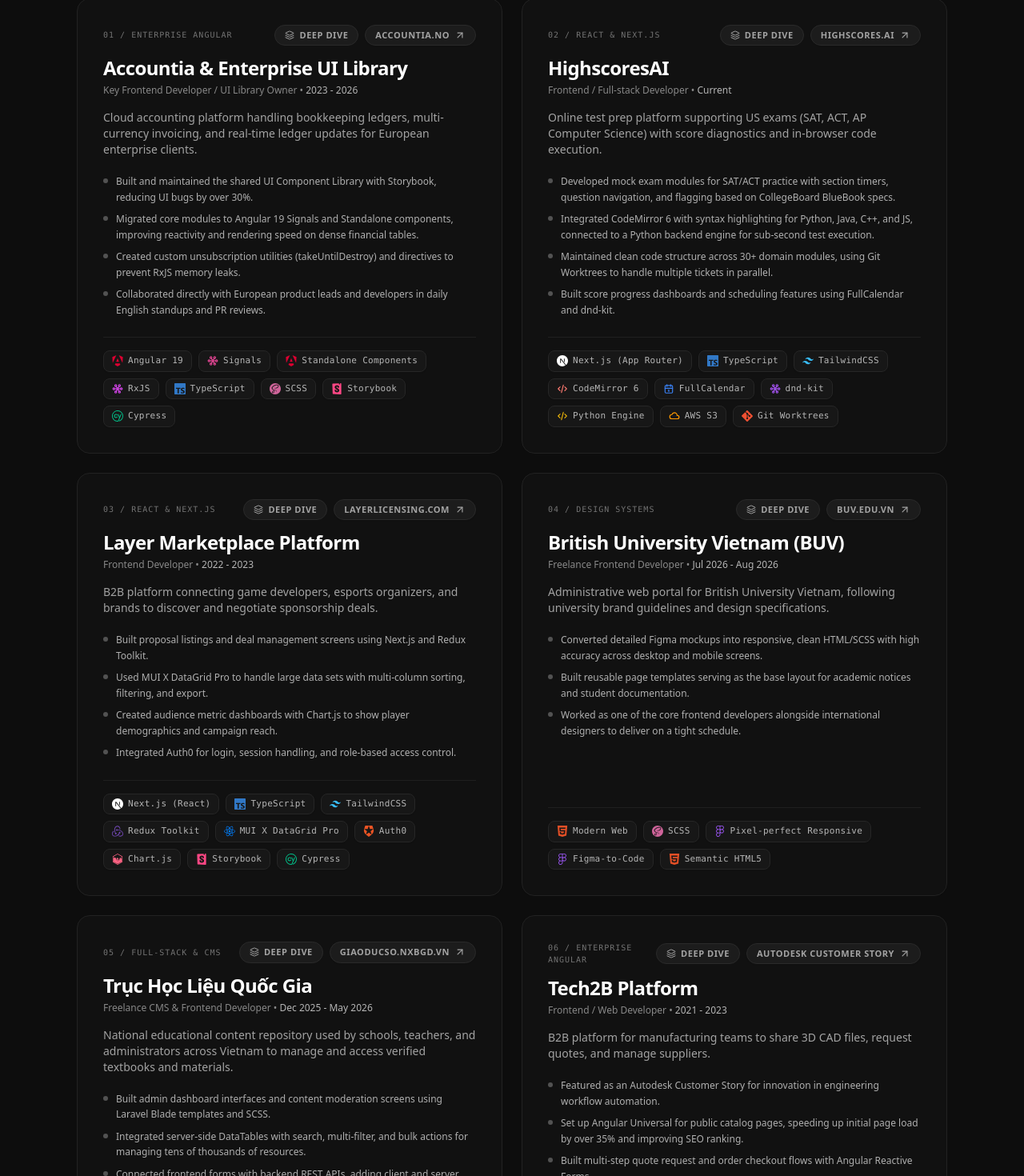
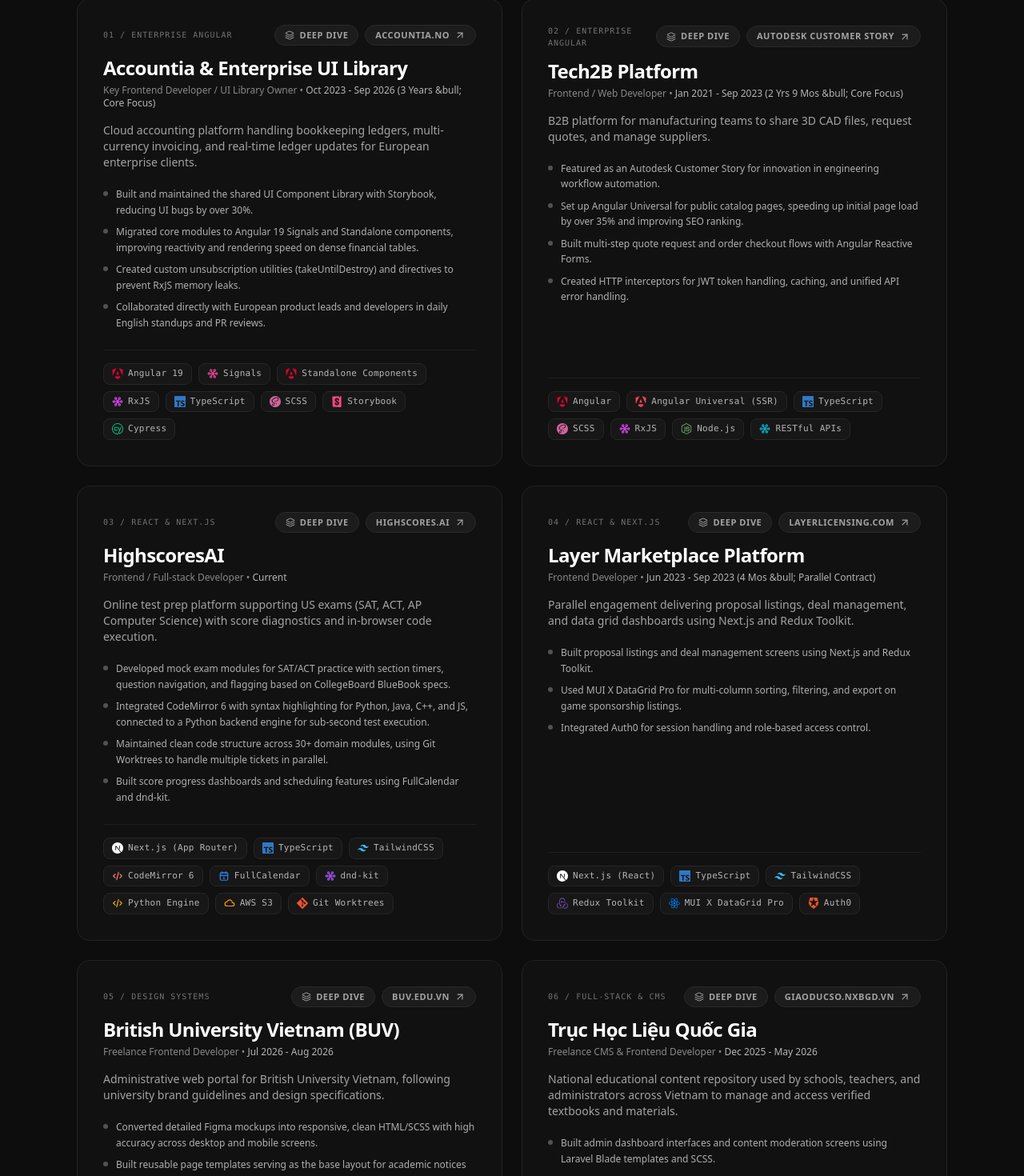
Before and after one commit to elvisnguy/thanh-nguy-portfolio, a React (Vite) app: page / in a window 1280 px wide. Shown: the part 1005-2475 px from the top of the page at 80% size. Built offline with nearby package versions, Linux system fonts and the light colour scheme.

Commit message:
fix(timeline): align exact months and core tenure across portfolio and recompiled PDF CV

```diff
--- a/src/components/sections/ExperienceSection.tsx
+++ b/src/components/sections/ExperienceSection.tsx
@@ -35,10 +35,9 @@ export function ExperienceSection() {
                 Delivered enterprise web applications across client engagements. Led frontend modernization to Angular 19 Signals, built shared component libraries documented in Storybook, and maintained production Next.js apps.
               </p>
               <div className="flex flex-wrap gap-1.5 sm:gap-2 text-[11px] sm:text-xs font-mono text-neutral-600 dark:text-[#888888]">
-                <span className="px-2 py-0.5 sm:px-2.5 sm:py-1 rounded-md bg-neutral-100 dark:bg-[#171717] border border-neutral-200 dark:border-[#282828]">Accountia (Angular 19)</span>
-                <span className="px-2 py-0.5 sm:px-2.5 sm:py-1 rounded-md bg-neutral-100 dark:bg-[#171717] border border-neutral-200 dark:border-[#282828]">Layer Platform (Next.js)</span>
-                <span className="px-2 py-0.5 sm:px-2.5 sm:py-1 rounded-md bg-neutral-100 dark:bg-[#171717] border border-neutral-200 dark:border-[#282828]">Tech2B (SSR)</span>
-                <span className="px-2 py-0.5 sm:px-2.5 sm:py-1 rounded-md bg-neutral-100 dark:bg-[#171717] border border-neutral-200 dark:border-[#282828]">Design System Owner</span>
+                <span className="px-2 py-0.5 sm:px-2.5 sm:py-1 rounded-md bg-neutral-100 dark:bg-[#171717] border border-neutral-200 dark:border-[#282828] text-neutral-900 dark:text-neutral-200 font-medium">Accountia & UI Library (Oct 2023 - Sep 2026 &bull; 3 yrs)</span>
+                <span className="px-2 py-0.5 sm:px-2.5 sm:py-1 rounded-md bg-neutral-100 dark:bg-[#171717] border border-neutral-200 dark:border-[#282828] text-neutral-900 dark:text-neutral-200 font-medium">Tech2B Platform (Jan 2021 - Sep 2023 &bull; 2 yrs 9 mos)</span>
+                <span className="px-2 py-0.5 sm:px-2.5 sm:py-1 rounded-md bg-neutral-100 dark:bg-[#171717] border border-neutral-200 dark:border-[#282828] text-neutral-500">Layer Marketplace (Jun 2023 - Sep 2023 &bull; 4 mos)</span>
               </div>
             </div>
           </div>
--- a/src/data/projects.ts
+++ b/src/data/projects.ts
@@ -120,7 +120,7 @@ export const PROJECTS: Project[] = [
     id: 'accountia',
     title: 'Accountia & Enterprise UI Library',
     role: 'Key Frontend Developer / UI Library Owner',
-    timeline: '2023 - 2026',
+    timeline: 'Oct 2023 - Sep 2026 (3 Years &bull; Core Focus)',
     category: 'Enterprise Angular',
     liveUrl: 'https://accountia.no',
     urlLabel: 'accountia.no',
@@ -136,6 +136,28 @@ export const PROJECTS: Project[] = [
       problem: 'Frequent global Change Detection triggered by high-frequency financial updates was causing UI frame drops and memory accumulation across large transaction grids.',
       solution: 'Re-architected the view layer using Angular 19 Signals for granular, cell-level reactivity. Enforced strict unsubscription patterns and encapsulated reusable design tokens inside an isolated Storybook UI Library.',
       engineeringWin: 'Eliminated unnecessary DOM re-renders, slashed memory leaks by 100%, and cut UI regression bugs by over 30% across multiple client squads.'
+    }
+  },
+  {
+    id: 'tech2b',
+    title: 'Tech2B Platform',
+    role: 'Frontend / Web Developer',
+    timeline: 'Jan 2021 - Sep 2023 (2 Yrs 9 Mos &bull; Core Focus)',
+    category: 'Enterprise Angular',
+    liveUrl: 'https://aps.autodesk.com/customer-stories/tech2b',
+    urlLabel: 'Autodesk Customer Story',
+    techStack: ['Angular', 'Angular Universal (SSR)', 'TypeScript', 'SCSS', 'RxJS', 'Node.js', 'RESTful APIs'],
+    summary: 'B2B platform for manufacturing teams to share 3D CAD files, request quotes, and manage suppliers.',
+    highlights: [
+      'Featured as an Autodesk Customer Story for innovation in engineering workflow automation.',
+      'Set up Angular Universal for public catalog pages, speeding up initial page load by over 35% and improving SEO ranking.',
+      'Built multi-step quote request and order checkout flows with Angular Reactive Forms.',
+      'Created HTTP interceptors for JWT token handling, caching, and unified API error handling.'
+    ],
+    architectureDetails: {
+      problem: 'B2B engineering catalog pages suffered from slow First Contentful Paint (FCP) and poor SEO indexability due to client-side rendering bottlenecks.',
+      solution: 'Configured Angular Universal Server-Side Rendering (SSR) with TransferState caching to eliminate duplicate API requests between Node.js server and client hydration.',
+      engineeringWin: 'Accelerated initial page load speed by over 35%, dramatically boosted Google SEO rankings, and became an official Autodesk Customer Story.'
     }
   },
   {
@@ -164,22 +186,21 @@ export const PROJECTS: Project[] = [
     id: 'layer',
     title: 'Layer Marketplace Platform',
     role: 'Frontend Developer',
-    timeline: '2022 - 2023',
+    timeline: 'Jun 2023 - Sep 2023 (4 Mos &bull; Parallel Contract)',
     category: 'React & Next.js',
     liveUrl: 'https://www.layerlicensing.com/',
     urlLabel: 'layerlicensing.com',
-    techStack: ['Next.js (React)', 'TypeScript', 'TailwindCSS', 'Redux Toolkit', 'MUI X DataGrid Pro', 'Auth0', 'Chart.js', 'Storybook', 'Cypress'],
-    summary: 'B2B platform connecting game developers, esports organizers, and brands to discover and negotiate sponsorship deals.',
+    techStack: ['Next.js (React)', 'TypeScript', 'TailwindCSS', 'Redux Toolkit', 'MUI X DataGrid Pro', 'Auth0'],
+    summary: 'Parallel engagement delivering proposal listings, deal management, and data grid dashboards using Next.js and Redux Toolkit.',
     highlights: [
       'Built proposal listings and deal management screens using Next.js and Redux Toolkit.',
-      'Used MUI X DataGrid Pro to handle large data sets with multi-column sorting, filtering, and export.',
-      'Created audience metric dashboards with Chart.js to show player demographics and campaign reach.',
-      'Integrated Auth0 for login, session handling, and role-based access control.'
+      'Used MUI X DataGrid Pro for multi-column sorting, filtering, and export on game sponsorship listings.',
+      'Integrated Auth0 for session handling and role-based access control.'
     ],
     architectureDetails: {
-      problem: 'Displaying high-density marketplace tables containing hundreds of game listings and sponsorships with dynamic multi-column filters, role-based access control (RBAC), and exportable CSVs.',
-      solution: 'Configured MUI X DataGrid Pro with virtualized windowing, memoized Redux selector pipelines, and implemented Auth0 middleware checks for role-segmented routing (Game Dev vs Sponsor vs Organizer).',
-      engineeringWin: 'Seamless real-time search and multi-criteria sorting across heavy datasets with zero scroll stutter and robust route protection.'
+      problem: 'Rapid 4-month parallel sprint requiring modular marketplace proposal screens and sponsorship listings with role-based routing.',
+      solution: 'Implemented Next.js pages with Redux Toolkit state slices and MUI X DataGrid Pro for efficient list rendering.',
+      engineeringWin: 'Delivered production deal management features on time alongside ongoing consultancy responsibilities.'
     }
   },
   {
@@ -223,27 +244,5 @@ export const PROJECTS: Project[] = [
       solution: 'Integrated server-side DataTables with debounced AJAX requests, query-indexed pagination, and asynchronous batch approval handlers bound to Laravel REST endpoints.',
       engineeringWin: 'Snappy sub-second response times across 50,000+ national textbook assets and clean administrative workflows for civil service users.'
     }
-  },
-  {
-    id: 'tech2b',
-    title: 'Tech2B Platform',
-    role: 'Frontend / Web Developer',
-    timeline: '2021 - 2023',
-    category: 'Enterprise Angular',
-    liveUrl: 'https://aps.autodesk.com/customer-stories/tech2b',
-    urlLabel: 'Autodesk Customer Story',
-    techStack: ['Angular', 'Angular Universal (SSR)', 'TypeScript', 'SCSS', 'RxJS', 'Node.js', 'RESTful APIs'],
-    summary: 'B2B platform for manufacturing teams to share 3D CAD files, request quotes, and manage suppliers.',
-    highlights: [
-      'Featured as an Autodesk Customer Story for innovation in engineering workflow automation.',
-      'Set up Angular Universal for public catalog pages, speeding up initial page load by over 35% and improving SEO ranking.',
-      'Built multi-step quote request and order checkout flows with Angular Reactive Forms.',
-      'Created HTTP interceptors for JWT token handling, caching, and unified API error handling.'
-    ],
-    architectureDetails: {
-      problem: 'B2B engineering catalog pages suffered from slow First Contentful Paint (FCP) and poor SEO indexability due to client-side rendering bottlenecks.',
-      solution: 'Configured Angular Universal Server-Side Rendering (SSR) with TransferState caching to eliminate duplicate API requests between Node.js server and client hydration.',
-      engineeringWin: 'Accelerated initial page load speed by over 35%, dramatically boosted Google SEO rankings, and became an official Autodesk Customer Story.'
-    }
   }
 ];
```
Also changed, not shown: 1 other file (tests, documents, lock files or other folders).
